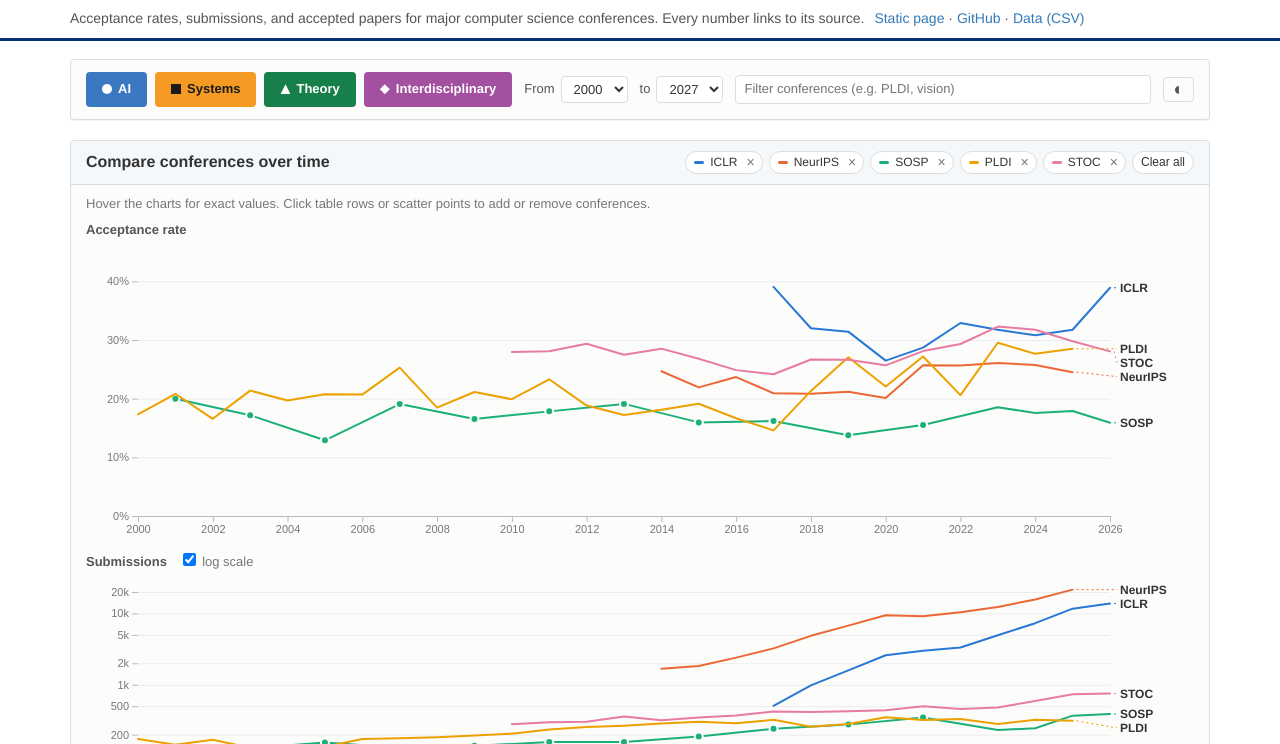
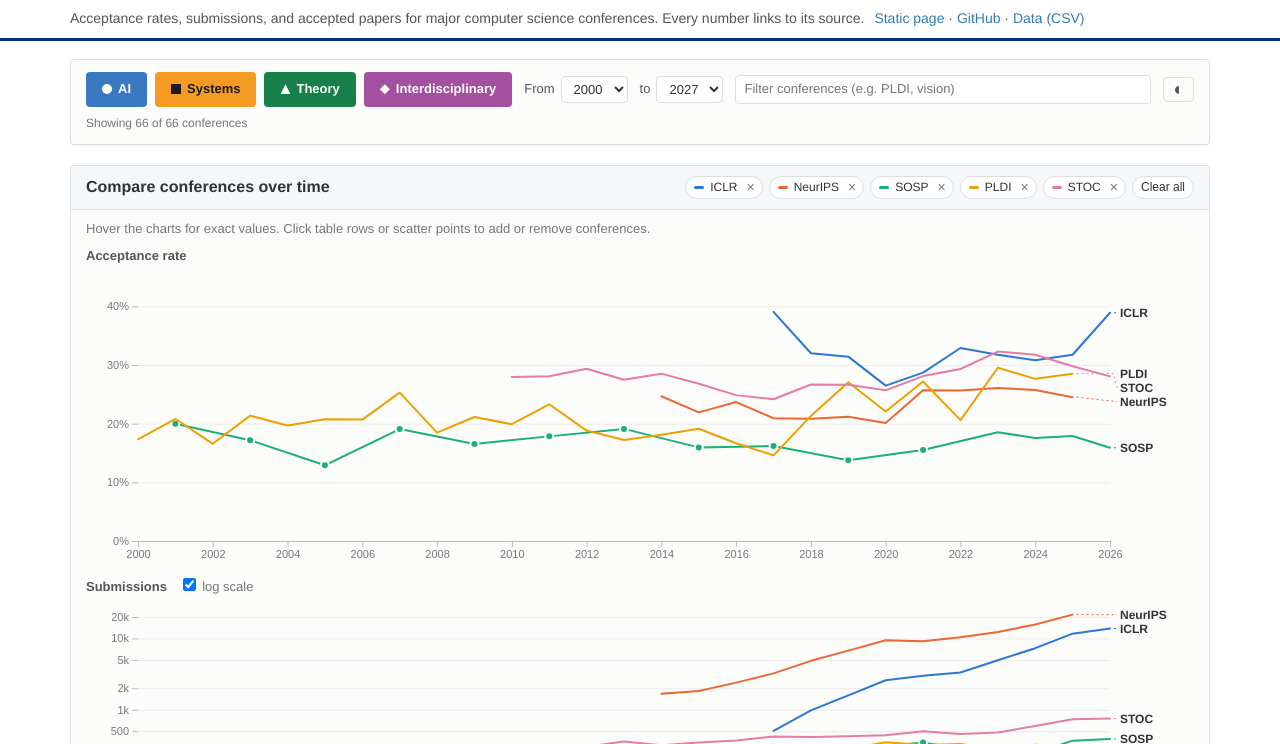
Before and after one commit to emeryberger/csconferences, a plain HTML site: page explore/index.html in a window 1280 px wide. Shown: the part 56-800 px from the top of the page. Drawn offline with Linux system fonts and the light colour scheme.

Commit message:
Explorer: apply area/search filters to comparison charts; add status and reset
Filters previously only affected the scatter plot and table below the
fold, so they appeared to do nothing. Compared conferences hidden by a
filter now drop out of the charts and sources table (chips dim, colors
stay sticky). Add a 'Showing N of M' status line, a reset button, and
cache-busting asset versions.

Co-Authored-By: Claude <noreply@anthropic.com>

```diff
--- a/explore/app.js
+++ b/explore/app.js
@@ -25,6 +25,7 @@
   const SUPER_VAR = { AI: "--area-ai", Systems: "--area-systems", Theory: "--area-theory", Interdisciplinary: "--area-inter" };
   const SUPER_SHAPE = { AI: d3.symbolCircle, Systems: d3.symbolSquare, Theory: d3.symbolTriangle, Interdisciplinary: d3.symbolDiamond };
   const MAX_SELECTED = 8;
+  const DEFAULT_FROM = 2000;
 
   const state = {
     supers: new Set(["AI", "Systems", "Theory", "Interdisciplinary"]),
@@ -78,7 +79,7 @@
   function writeHash() {
     const p = new URLSearchParams();
     if (state.selected.length) p.set("c", state.selected.join(","));
-    if (state.from !== allYears[0] + 0 && state.from) p.set("from", state.from);
+    if (state.from !== DEFAULT_FROM) p.set("from", state.from);
     if (state.to !== allYears[allYears.length - 1] && state.to) p.set("to", state.to);
     if (state.supers.size < 4) p.set("areas", [...state.supers].join(","));
     // absolute path: a <base href="explore/"> (homepage mode) must not redirect the URL into /explore/
@@ -118,7 +119,7 @@
   function setupControls() {
     const yf = d3.select("#year-from"), yt = d3.select("#year-to");
     for (const sel of [yf, yt]) sel.selectAll("option").data(allYears).join("option").attr("value", (d) => d).text((d) => d);
-    if (!state.from) state.from = 2000;
+    if (!state.from) state.from = DEFAULT_FROM;
     if (!state.to) state.to = allYears[allYears.length - 1];
     yf.property("value", state.from).on("change", function () { state.from = +this.value; if (state.from > state.to) { state.to = state.from; yt.property("value", state.to); } render(); });
     yt.property("value", state.to).on("change", function () { state.to = +this.value; if (state.to < state.from) { state.from = state.to; yf.property("value", state.from); } render(); });
@@ -130,6 +131,12 @@
         this.setAttribute("aria-pressed", state.supers.has(s));
         render();
       });
+    d3.select("#reset-filters").on("click", () => {
+      state.supers = new Set(Object.keys(SUPER_VAR)); state.search = ""; state.from = DEFAULT_FROM; state.to = allYears[allYears.length - 1];
+      d3.selectAll(".area-pill").attr("aria-pressed", true);
+      d3.select("#search").property("value", ""); yf.property("value", state.from); yt.property("value", state.to);
+      render();
+    });
     d3.select("#search").on("input", function () { state.search = this.value.trim().toLowerCase(); render(); });
     d3.select("#log-subs").on("change", function () { state.logSubs = this.checked; renderCharts(); });
     d3.selectAll("#conf-table th[data-sort]").on("click", function () {
@@ -148,10 +155,14 @@
 
   // ---------- derived data ----------
   function inRange(c) { return c.years.filter((y) => y.year >= state.from && y.year <= state.to); }
+  function passes(c) {
+    const q = state.search;
+    return state.supers.has(c.super) &&
+      (!q || c.conf.toLowerCase().includes(q) || c.areaName.toLowerCase().includes(q) || c.area.toLowerCase().includes(q));
+  }
+  const shownSelected = () => state.selected.filter((conf) => passes(byConf.get(conf)) && inRange(byConf.get(conf)).length);
   function visibleConfs() {
-    const q = state.search;
-    return [...byConf.values()].filter((c) => state.supers.has(c.super) &&
-      (!q || c.conf.toLowerCase().includes(q) || c.areaName.toLowerCase().includes(q) || c.area.toLowerCase().includes(q)))
+    return [...byConf.values()].filter(passes)
       .map((c) => {
         const ys = inRange(c);
         if (!ys.length) return null;
@@ -163,6 +174,11 @@
   }
 
   function render() {
+    const n = visibleConfs().length, total = byConf.size;
+    const hiddenSel = state.selected.length - shownSelected().length;
+    document.getElementById("filter-status").textContent =
+      `Showing ${n} of ${total} conferences` + (hiddenSel ? ` · ${hiddenSel} compared conference${hiddenSel > 1 ? "s" : ""} hidden by filters` : "");
+    document.getElementById("reset-filters").hidden = state.supers.size === 4 && !state.search && state.from === DEFAULT_FROM && state.to === allYears[allYears.length - 1];
     writeHash(); updateHint(); renderChips(); renderCharts(); renderTable(); renderSources();
   }
   function renderCharts() { renderLineChart("rate"); renderLineChart("subs"); renderScatter(); }
@@ -172,7 +188,9 @@
     const chips = d3.select("#chips");
     chips.selectAll("*").remove();
     for (const conf of state.selected) {
-      const ch = chips.append("span").attr("class", "chip");
+      const hidden = !shownSelected().includes(conf);
+      const ch = chips.append("span").attr("class", "chip" + (hidden ? " hidden-by-filter" : ""))
+        .attr("title", hidden ? `${conf} is hidden by the current filters` : null);
       ch.append("span").attr("class", "swatch").style("background", seriesColor(conf));
       ch.append("span").text(conf);
       ch.append("button").attr("aria-label", `Remove ${conf}`).text("×").on("click", () => removeSelected(conf));
@@ -185,8 +203,11 @@
   function renderLineChart(kind) {
     const el = document.getElementById(kind === "rate" ? "rate-chart" : "subs-chart");
     const root = d3.select(el); root.selectAll("*").remove();
-    const series = state.selected.map((conf) => ({ conf, values: inRange(byConf.get(conf)) })).filter((s) => s.values.length);
-    if (!series.length) { root.append("div").attr("class", "empty").text("No conferences selected."); return; }
+    const series = shownSelected().map((conf) => ({ conf, values: inRange(byConf.get(conf)) }));
+    if (!series.length) {
+      root.append("div").attr("class", "empty").text(state.selected.length ? "All selected conferences are hidden by the current filters." : "No conferences selected.");
+      return;
+    }
 
     const width = el.clientWidth || 900, height = kind === "rate" ? 300 : 220;
     const m = { top: 10, right: 84, bottom: 26, left: 52 };
@@ -353,8 +374,9 @@
   // ---------- sources table ----------
   function renderSources() {
     const panel = document.getElementById("sources-panel");
-    panel.hidden = !state.selected.length;
-    const rows = state.selected.flatMap((conf) => inRange(byConf.get(conf)).slice().reverse()
+    const shown = shownSelected();
+    panel.hidden = !shown.length;
+    const rows = shown.flatMap((conf) => inRange(byConf.get(conf)).slice().reverse()
       .flatMap((y) => y.rows.map((r) => ({ conf, r }))));
     d3.select("#sources-table tbody").selectAll("tr").data(rows).join("tr").html(({ conf, r }) => {
       const a = +r.Accepted, s = +r.Submitted;
--- a/explore/index.html
+++ b/explore/index.html
@@ -5,7 +5,7 @@
 <meta name="viewport" content="width=device-width, initial-scale=1">
 <title>CS Conference Acceptance Rates — Explorer</title>
 <meta name="description" content="Interactive acceptance rates, submissions, and accepted papers for major computer science conferences, with primary sources.">
-<link rel="stylesheet" href="style.css">
+<link rel="stylesheet" href="style.css?v=2">
 </head>
 <body>
 <div class="viz-root">
@@ -36,8 +36,10 @@
       <label class="ctl search">
         <input id="search" type="search" placeholder="Filter conferences (e.g. PLDI, vision)" aria-label="Filter conferences">
       </label>
+      <button id="reset-filters" class="btn-plain btn-text" hidden>Reset filters</button>
       <button id="theme-toggle" class="btn-plain" aria-label="Toggle dark mode" title="Toggle dark mode">◐</button>
     </div>
+    <div class="filter-status" id="filter-status" role="status" aria-live="polite"></div>
   </section>
 
   <section class="panel">
@@ -97,6 +99,6 @@
 <div id="tooltip" class="tooltip" role="status" aria-live="polite" hidden></div>
 </div>
 <script src="js/d3.v7.min.js"></script>
-<script src="app.js"></script>
+<script src="app.js?v=2"></script>
 </body>
 </html>
--- a/explore/style.css
+++ b/explore/style.css
@@ -187,3 +187,7 @@ svg text { fill: var(--text-secondary); font-family: inherit; }
 @media (forced-colors: active) {
   .area-pill, .chip { border: 1px solid CanvasText; }
 }
+
+.filter-status { margin-top: 8px; font-size: 12px; color: var(--text-muted); }
+.btn-text { font-size: 13px; padding: 4px 10px; }
+.chip.hidden-by-filter { opacity: .45; border-style: dashed; }
```
